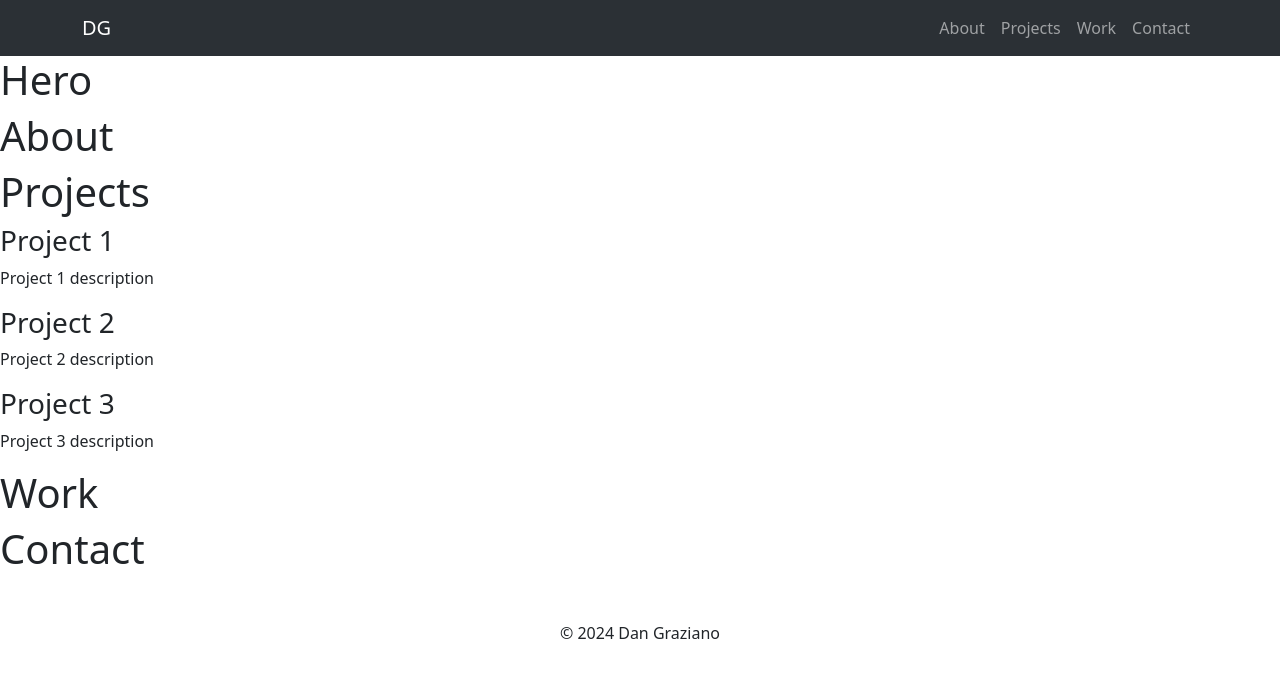
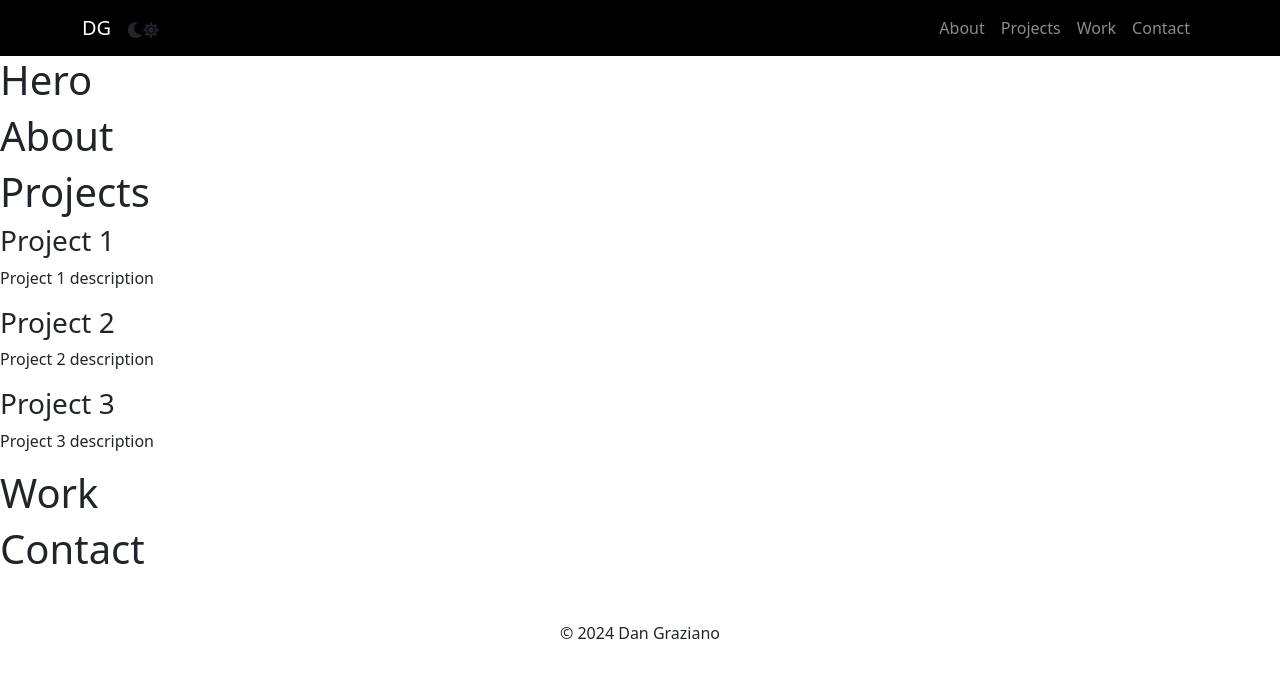
Before and after one commit to DanGraziano/PersonalWebsite, a React (Create React App) app: page / in a window 1280 px wide. Shown: the top 678 px of the page. Built offline with nearby package versions, Linux system fonts and the light colour scheme.

Commit message:
Add dark/light mode logos

```diff
--- a/src/components/nav/Navbar.jsx
+++ b/src/components/nav/Navbar.jsx
@@ -1,19 +1,23 @@
 import Container from 'react-bootstrap/Container';
 import Nav from 'react-bootstrap/Nav';
 import Navbar from 'react-bootstrap/Navbar';
+import { FaMoon, FaSun } from "react-icons/fa";
 
 export default function Navigation() {
     return (
-        <Navbar expand="lg" className="bg-body-tertiary" bg="dark" data-bs-theme="dark">
+        <Navbar expand="lg" className="bg-black" variant="dark">
           <Container>
             <Navbar.Brand href="#home">DG</Navbar.Brand>
             {/* TODO - replace DG with my picture or fancy text */}
+            <Nav.Link href=""><FaMoon /></Nav.Link>
+            <Nav.Link href=""><FaSun /></Nav.Link>
+            {/* TODO - implement dark/light modes */}
             <Navbar.Toggle aria-controls="responsive-navbar-nav" />
             <Navbar.Collapse id="responsive-navbar-nav">
               <Nav className="me-auto">
               </Nav>
               <Nav>
-              <Nav.Link href="#about">About</Nav.Link>
+                <Nav.Link href="#about">About</Nav.Link>
                 <Nav.Link href="#projects">Projects</Nav.Link>
                 <Nav.Link href="#work">Work</Nav.Link>
                 <Nav.Link href="#contact">Contact</Nav.Link>
```
